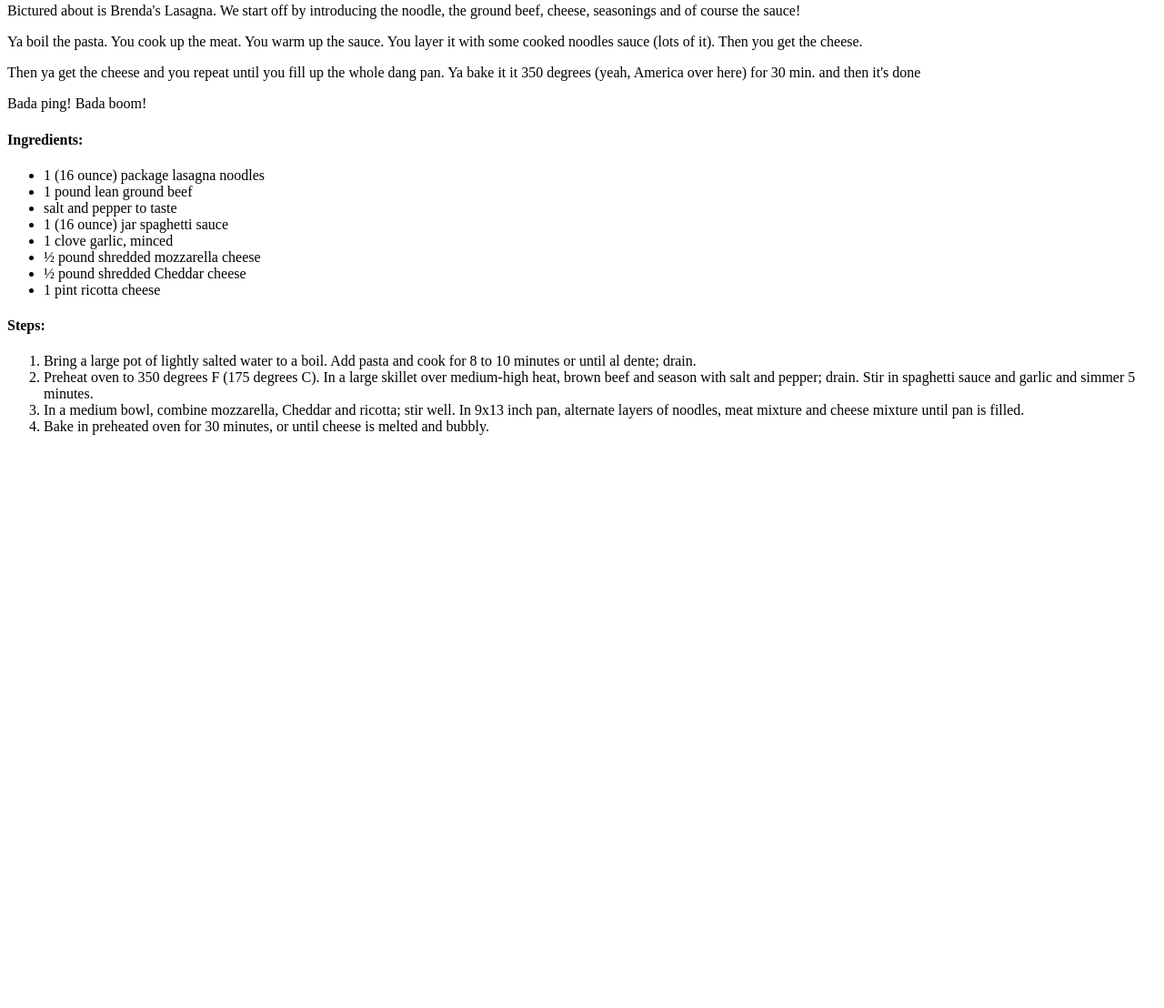
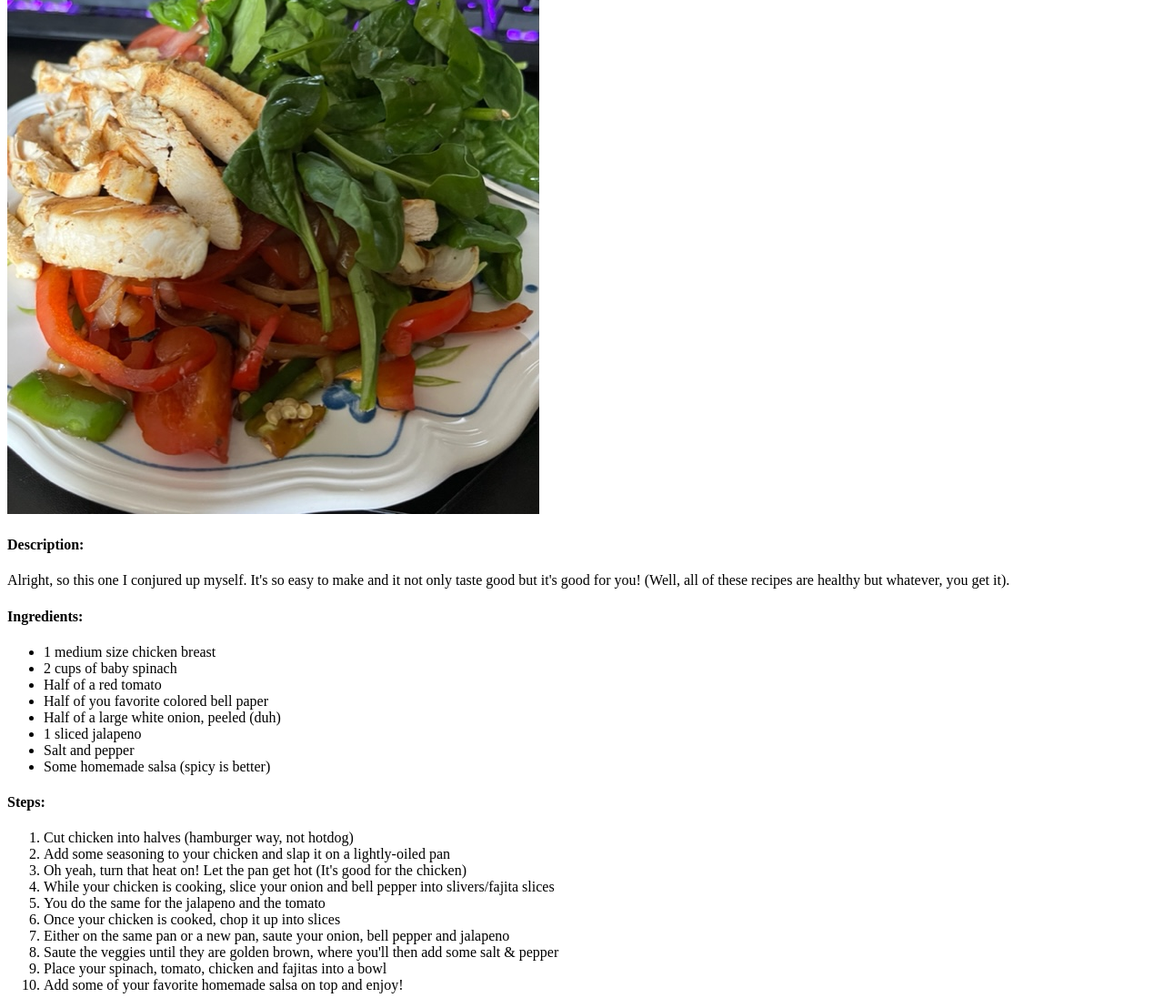
Before and after one commit to monkeyacc/Personal_Projects, a plain HTML site: page OdinProject/MyFirstWebsite/recipes/chickenSalad.html in a window 1280 px wide. Shown: the part 199-1307 px from the top of the page at 91% size. Before the commit the page ends 800 px from the top, so only its background shows below. Drawn offline with Linux system fonts and the light colour scheme.

Commit message:
Working on some recipes

```diff
--- a/OdinProject/MyFirstWebsite/recipes/chickenSalad.html
+++ b/OdinProject/MyFirstWebsite/recipes/chickenSalad.html
@@ -3,7 +3,7 @@
 <html>
     <head>
         <meta charset = "utf-8">
-        <title>Lasagna Recipe</title>
+        <title>Chicken Salad</title>
     </head>
 
     <li><a href="../index.html">Back to Homepage</a></li>
@@ -12,32 +12,35 @@
     <body>
         <h1>Lasagna</h1>
 
-        <img src="../images/brendaslasagna.webp" alt="Picture of lasagna in a silver pan. ">
+        <img src="../img/chickenSalad.jpg" alt="Picture of chicken salad in a plate.">
         <h4>Description:</h4>
-        <p>Bictured about is Brenda's Lasagna. We start off by introducing the noodle, the ground beef, cheese, seasonings and of course the sauce!</p>
-        <p>Ya boil the pasta. You cook up the meat. You warm up the sauce. You layer it with some cooked noodles sauce (lots of it). Then you get the cheese.</p>
-        <p>Then ya get the cheese and you repeat until you fill up the whole dang pan. Ya bake it it 350 degrees (yeah, America over here) for 30 min. and then it's done</p>
-        <p>Bada ping! Bada boom!</p>
+        <p>Alright, so this one I conjured up myself. It's so easy to make and it not only taste good but it's good for you! (Well, all of these recipes are healthy but whatever, you get it).</p>
         <p></p>
 
         <h4>Ingredients:</h4>
         <ul>
-            <li>1 (16 ounce) package lasagna noodles</li>
-            <li>1 pound lean ground beef</li>
-            <li>salt and pepper to taste</li>
-            <li>1 (16 ounce) jar spaghetti sauce</li>
-            <li>1 clove garlic, minced</li>
-            <li>½ pound shredded mozzarella cheese</li>
-            <li>½ pound shredded Cheddar cheese</li>
-            <li>1 pint ricotta cheese</li>
+            <li>1 medium size chicken breast</li>
+            <li>2 cups of baby spinach</li>
+            <li>Half of a red tomato</li>
+            <li>Half of you favorite colored bell paper</li>
+            <li>Half of a large white onion, peeled (duh)</li>
+            <li>1 sliced jalapeno</li>
+            <li>Salt and pepper</li>
+            <li>Some homemade salsa (spicy is better)</li>
         </ul>
 
         <h4>Steps:</h4>
         <ol>
-            <li>Bring a large pot of lightly salted water to a boil. Add pasta and cook for 8 to 10 minutes or until al dente; drain.</li>
-            <li>Preheat oven to 350 degrees F (175 degrees C). In a large skillet over medium-high heat, brown beef and season with salt and pepper; drain. Stir in spaghetti sauce and garlic and simmer 5 minutes.</li>
-            <li>In a medium bowl, combine mozzarella, Cheddar and ricotta; stir well. In 9x13 inch pan, alternate layers of noodles, meat mixture and cheese mixture until pan is filled.</li>
-            <li>Bake in preheated oven for 30 minutes, or until cheese is melted and bubbly.</li>
+            <li>Cut chicken into halves (hamburger way, not hotdog)</li>
+            <li>Add some seasoning to your chicken and slap it on a lightly-oiled pan</li>
+            <li>Oh yeah, turn that heat on! Let the pan get hot (It's good for the chicken)</li>
+            <li>While your chicken is cooking, slice your onion and bell pepper into slivers/fajita slices</li>
+            <li>You do the same for the jalapeno and the tomato</li>
+            <li>Once your chicken is cooked, chop it up into slices</li>
+            <li>Either on the same pan or a new pan, saute your onion, bell pepper and jalapeno</li>
+            <li>Saute the veggies until they are golden brown, where you'll then add some salt & pepper</li>
+            <li>Place your spinach, tomato, chicken and fajitas into a bowl</li>
+            <li>Add some of your favorite homemade salsa on top  and enjoy!</li>
         </ol>
 
 
```
Also changed, not shown: OdinProject/MyFirstWebsite/food.html (+1 -1 lines), OdinProject/MyFirstWebsite/recipes/chickenCaldo.html (+1 -1 lines), OdinProject/MyFirstWebsite/recipes/chickenSweetPotato.html (+14 -18 lines), OdinProject/MyFirstWebsite/recipes/cucumberTajin.html (+6 -13 lines), OdinProject/MyFirstWebsite/recipes/proteinShake.html (+13 -19 lines), OdinProject/MyFirstWebsite/recipes/yogurtAndFruit.html (+11 -19 lines).
